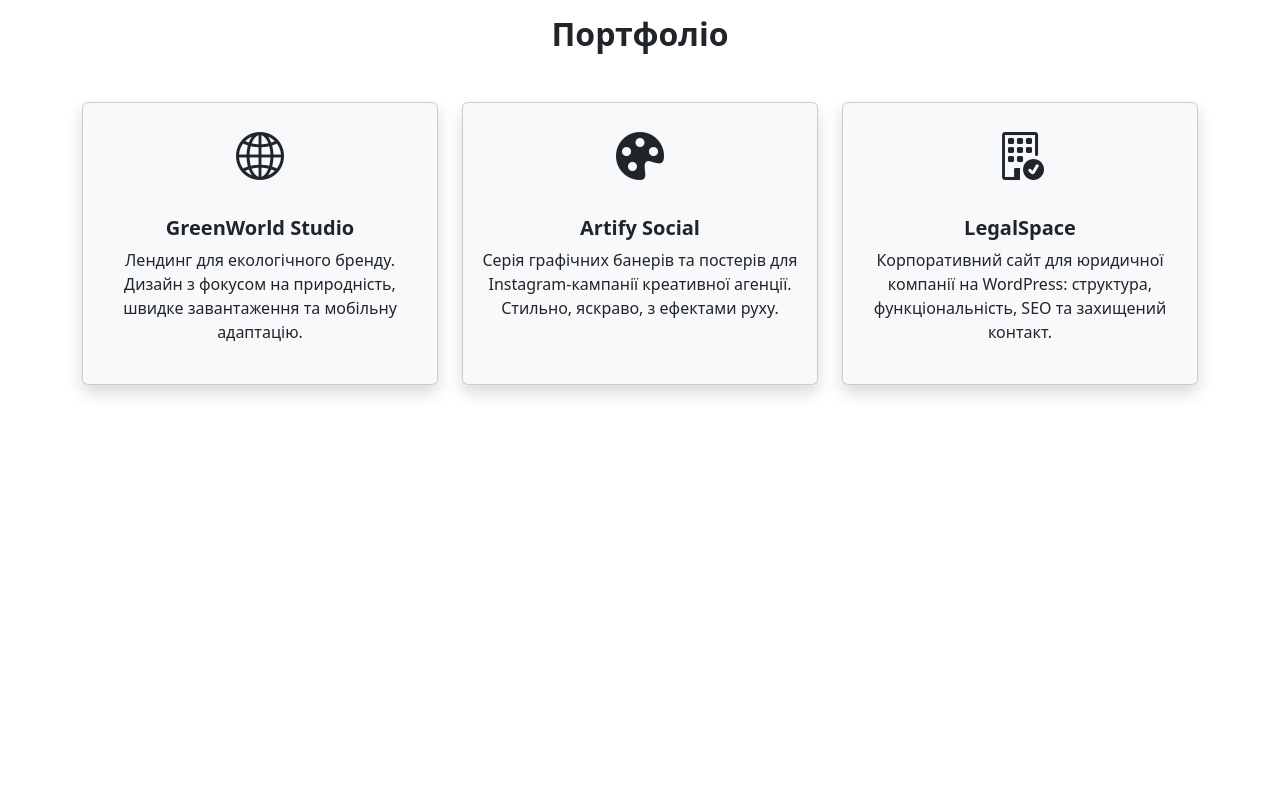
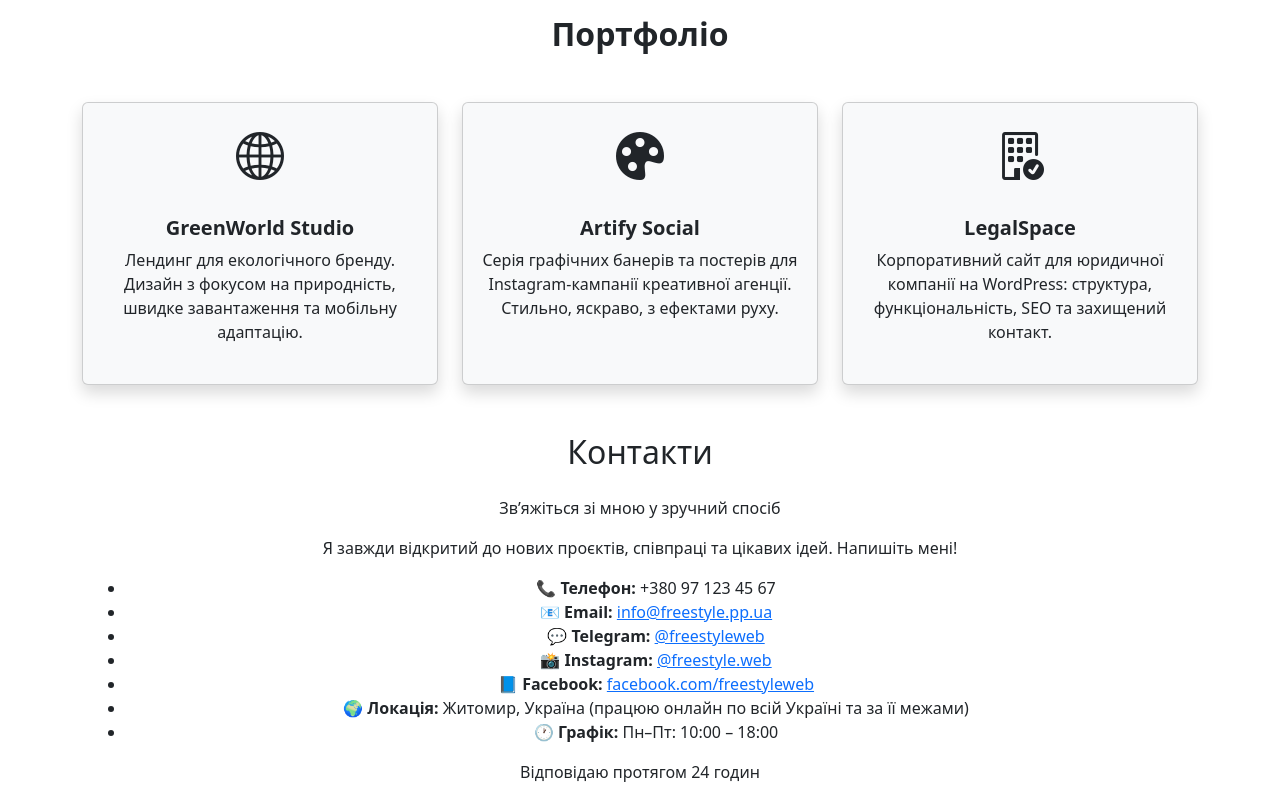
Before and after one commit to balance-soft/dark-profile, a plain HTML site: page index.html in a window 1280 px wide. Shown: the part 1869-2669 px from the top of the page. Before the commit the page ends 2302 px from the top, so only its background shows below. Drawn offline with nearby package versions, Linux system fonts and the light colour scheme.

Commit message:
contacts

```diff
--- a/index.html
+++ b/index.html
@@ -158,7 +158,6 @@
 
 
 
-
 <!-- Section Portfolio -->
 <section class="portfolio py-5 bg-white" id="portfolio">
   <div class="container">
@@ -207,6 +206,29 @@
 </section>
 
 
+<!-- Контакти Section -->
+<section id="contacts" class="py-16 bg-gray-100" data-aos="fade-up">
+  <div class="container mx-auto px-4 max-w-4xl text-center">
+    <h2 class="text-3xl font-bold mb-4 text-gray-800">Контакти</h2>
+    <p class="text-lg text-gray-600 mb-8">Зв’яжіться зі мною у зручний спосіб</p>
+    <p class="text-md text-gray-700 mb-6">
+      Я завжди відкритий до нових проєктів, співпраці та цікавих ідей. Напишіть мені!
+    </p>
+
+    <ul class="space-y-3 text-gray-700 text-md">
+      <li>📞 <strong>Телефон:</strong> +380 97 123 45 67</li>
+      <li>📧 <strong>Email:</strong> <a href="mailto:info@freestyle.pp.ua" class="text-blue-600 hover:underline">info@freestyle.pp.ua</a></li>
+      <li>💬 <strong>Telegram:</strong> <a href="https://t.me/freestyleweb" target="_blank" class="text-blue-600 hover:underline">@freestyleweb</a></li>
+      <li>📸 <strong>Instagram:</strong> <a href="https://instagram.com/freestyle.web" target="_blank" class="text-blue-600 hover:underline">@freestyle.web</a></li>
+      <li>📘 <strong>Facebook:</strong> <a href="https://facebook.com/freestyleweb" target="_blank" class="text-blue-600 hover:underline">facebook.com/freestyleweb</a></li>
+      <li>🌍 <strong>Локація:</strong> Житомир, Україна (працюю онлайн по всій Україні та за її межами)</li>
+      <li>🕐 <strong>Графік:</strong> Пн–Пт: 10:00 – 18:00</li>
+    </ul>
+
+    <p class="mt-8 text-sm text-gray-500 italic">Відповідаю протягом 24 годин</p>
+  </div>
+</section>
+
 
      <!-- Boootstrap JS -->
     <script src="./js/bootstrap.min.js"></script>
```
